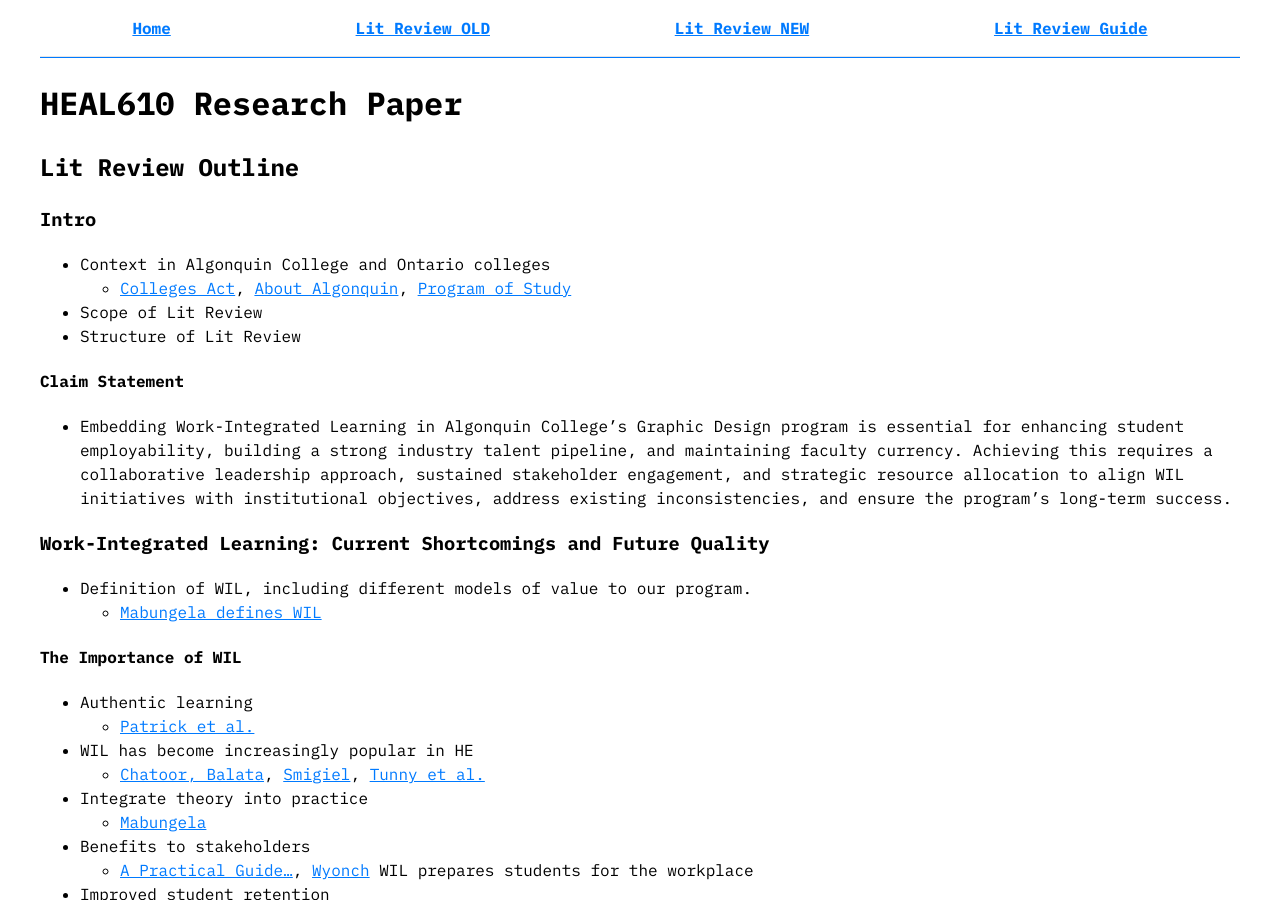
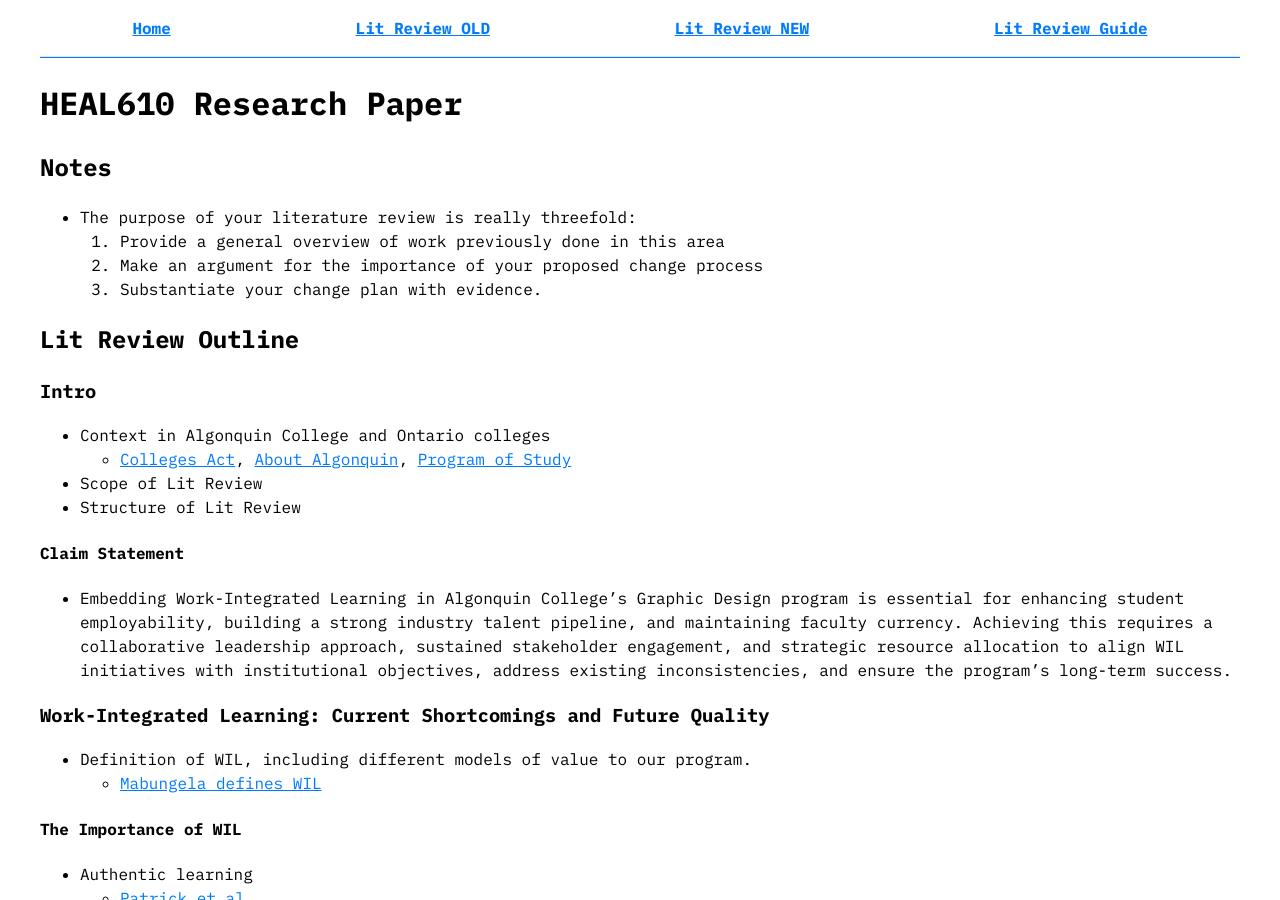
Before and after one commit to AlainParadis/HEAL610, a Jekyll site: the page built from index.md, in a window 1280 px wide and 900 px high. Built offline with Jekyll 4.4.1, drawn with Linux system fonts in a browser that asks for light colours.

Commit message:
add notes

```diff
--- a/index.md
+++ b/index.md
@@ -5,6 +5,13 @@
 ---
 
 # {{ page.title }}
+
+## Notes
+
+-   The purpose of your literature review is really threefold:
+    1.  Provide a general overview of work previously done in this area
+    2.  Make an argument for the importance of your proposed change process
+    3.  Substantiate your change plan with evidence.
 
 ## Lit Review Outline
 
```
